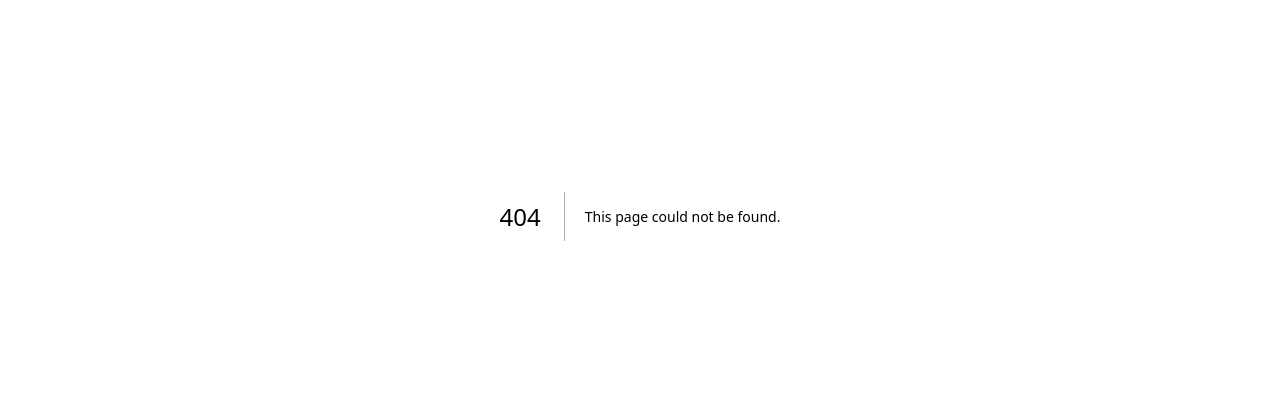
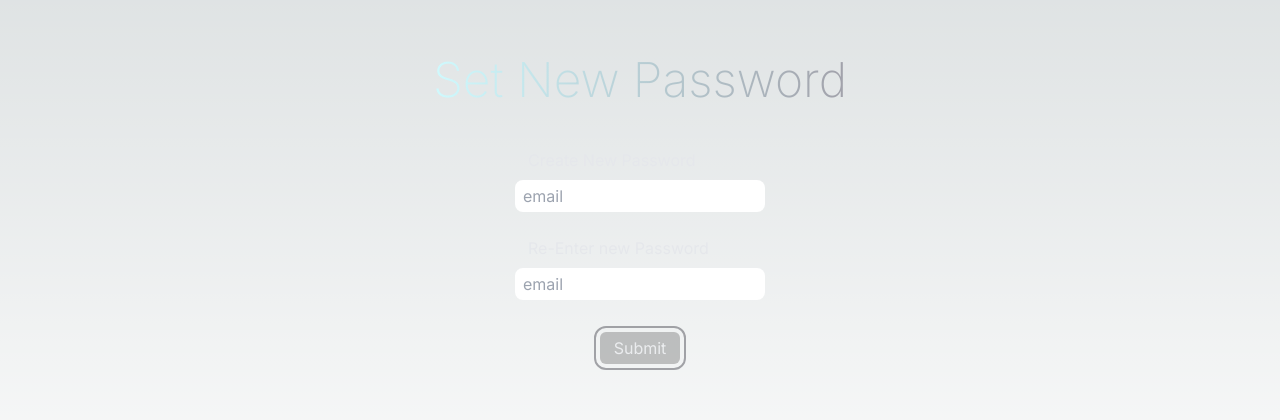
Before and after one commit to kmr-sahil/auth-w-next.js, a Next.js app: page /setforgotpass in a window 1280 px wide. Before the commit this address had no page. Shown: the part 184-604 px from the top of the page. Built offline with nearby package versions, Linux system fonts and the light colour scheme.

Commit message:
created pageto open link send to mail for new pass

```diff
--- /dev/null
+++ b/src/app/setforgotpass/page.tsx
@@ -0,0 +1,47 @@
+"use client"
+import React from 'react'
+
+export default function SetForgotPassPage() {
+
+    const[pass, setPass] = React.useState("")
+    const[confirm, setConfirm] = React.useState("")
+
+    const [isButtonDisabled, setIsButtonDisabled] = React.useState(true);
+
+    React.useEffect(() => {
+        if (pass.length >= 2 && confirm.length >= 2) {
+          setIsButtonDisabled(false);
+        } else {
+          setIsButtonDisabled(true);
+        }
+      }, [pass, confirm]);
+
+  const onSubmit = (event:any) => {
+
+    event.preventDefault();
+    if (isButtonDisabled) {
+      console.log('Disable');
+      return; // Return early if the button is disabled
+    }
+
+    // Handle email submission
+    // For now, let's just log the email
+    console.log('Submitting form...');
+
+  }
+
+  return (
+    <div className="flex flex-col items-center justify-center min-h-screen py-2 text-slate-950">
+        <h1 className='text-primary'>Set New Password</h1>
+
+        <form action="" className='flex flex-col my-4 items-center'>
+            <label htmlFor="password" className="label">Create New Password</label>
+          <input type="password" name="" id="password" placeholder='email' value={pass} onChange={(e) => setPass(e.target.value)} className='input' />
+          <label htmlFor="re-enter" className="label">Re-Enter new Password</label>
+          <input type="password" name="" id="re-enter" placeholder='email' value={confirm} onChange={(e) => setConfirm(e.target.value)} className='input' />
+          <button onClick={onSubmit} id='btn' className={`btn-primary w-[5rem] ${isButtonDisabled ? 'cursor-not-allowed opacity-50' : ''}`}>Submit</button>
+        </form>
+
+    </div>
+  )
+}
```
